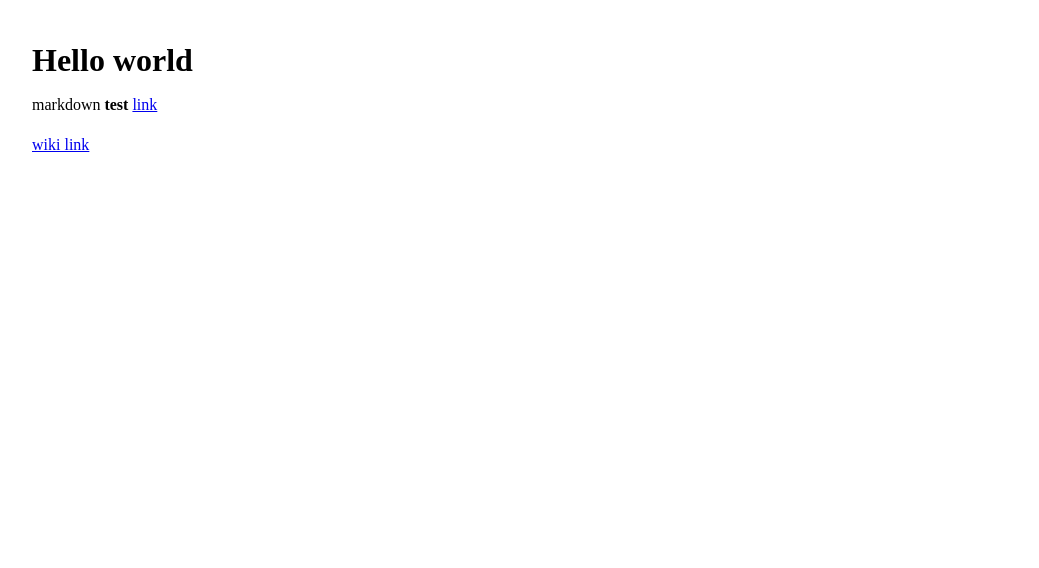
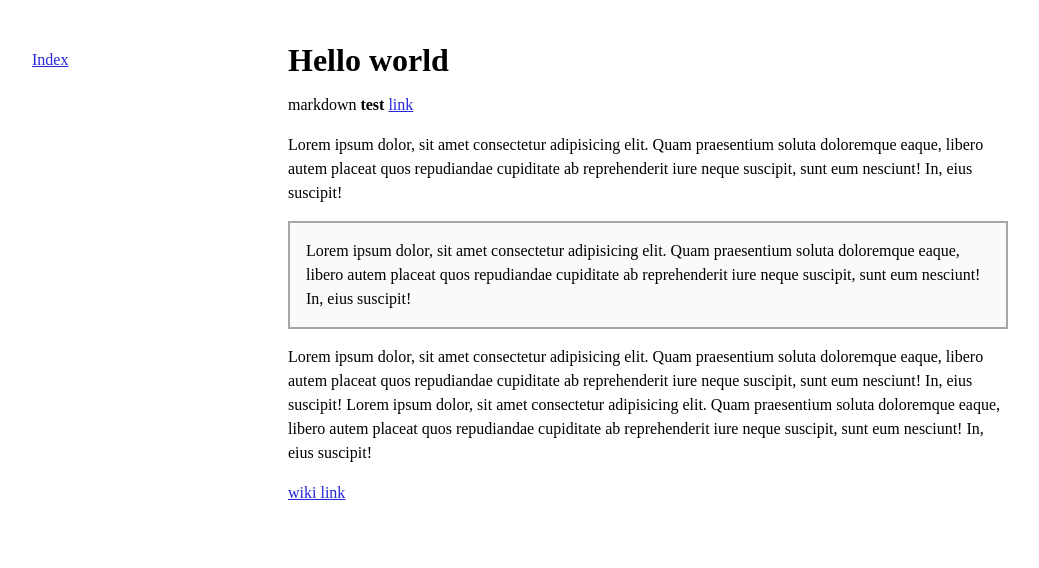
Before and after one commit to nandordevai/markserve, a Flask app: page /Index in a window 1280 px wide. Shown: the top 568 px of the page, without its empty margins (16-1055 px from the left). Run offline with Flask 2, Linux system fonts and the light colour scheme.

Commit message:
show pages, styling

```diff
--- a/data/Index.md
+++ b/data/Index.md
@@ -2,4 +2,12 @@
 
 markdown **test** [link](/test)
 
+Lorem ipsum dolor, sit amet consectetur adipisicing elit. Quam praesentium soluta doloremque eaque, libero autem placeat quos repudiandae cupiditate ab reprehenderit iure neque suscipit, sunt eum nesciunt! In, eius suscipit!
+
+> Lorem ipsum dolor, sit amet consectetur adipisicing elit. Quam praesentium soluta doloremque eaque, libero autem placeat quos repudiandae cupiditate ab reprehenderit iure neque suscipit, sunt eum nesciunt! In, eius suscipit!
+
+Lorem ipsum dolor, sit amet consectetur adipisicing elit. Quam praesentium soluta doloremque eaque, libero autem placeat quos repudiandae cupiditate ab reprehenderit iure neque suscipit, sunt eum nesciunt! In, eius suscipit!
+Lorem ipsum dolor, sit amet consectetur adipisicing elit. Quam praesentium soluta doloremque eaque, libero autem placeat quos repudiandae cupiditate ab reprehenderit iure neque suscipit, sunt eum nesciunt! In, eius suscipit!
+
+
 [[wiki link]]
--- a/server.py
+++ b/server.py
@@ -18,6 +18,12 @@ def get_filename(page):
     return os.path.join(app.config['DATADIR'], page.replace('_', ' ') + '.md')
 
 
+def get_pages():
+    return [file[:-3]
+            for file in sorted(os.listdir(app.config['DATADIR']))
+            if file.endswith('.md')]
+
+
 @ app.route('/', methods=['GET'])
 def index():
     return redirect(url_for('show_page', page='Index'))
@@ -34,7 +40,7 @@ def show_page(page):
         abort(500)
     html = markdown.markdown(content, extensions=[
                              WikiLinkExtension(end_url='')])
-    return render_template('page.html', title=page, content=html)
+    return render_template('page.html', title=page, content=html, pages=get_pages())
 
 
 if __name__ == '__main__':
--- a/static/main.css
+++ b/static/main.css
@@ -1,6 +1,42 @@
 body {
-  padding: 0;
-  margin: 3rem;
+  display: flex;
+  flex-direction: row;
   font-family: "Iowan Old Style", "Apple Garamond", Baskerville, "Times New Roman", "Droid Serif", Times, "Source Serif Pro", serif, "Apple Color Emoji", "Segoe UI Emoji", "Segoe UI Symbol";
   line-height: 150%;
+  padding: 0;
+  margin: 0;
+}
+
+nav,
+main {
+  padding: 3rem;
+}
+
+h1 {
+  margin-top: 0;
+}
+
+nav {
+  width: 10rem;
+}
+nav a {
+  display: block;
+}
+
+a {
+  color: #2626d9;
+}
+
+main {
+  max-width: 45rem;
+}
+
+blockquote {
+  background: #fafafa;
+  border: 2px solid #a6a6a6;
+  margin: 0;
+  padding: 1rem;
+}
+blockquote p {
+  margin: 0;
 }/*# sourceMappingURL=main.css.map */
--- a/static/main.scss
+++ b/static/main.scss
@@ -4,8 +4,45 @@ $system-serif: "Iowan Old Style", "Apple Garamond", Baskerville, "Times New Roma
     "Source Serif Pro", serif, "Apple Color Emoji", "Segoe UI Emoji", "Segoe UI Symbol";
 
 body {
-    padding: 0;
-    margin: 3rem;
+    display: flex;
+    flex-direction: row;
     font-family: $system-serif;
     line-height: 150%;
+    padding: 0;
+    margin: 0;
 }
+
+nav,
+main {
+    padding: 3rem;
+}
+
+h1 {
+    margin-top: 0;
+}
+
+nav {
+    width: 10rem;
+    a {
+        display: block;
+    }
+}
+
+a {
+    color: hsla(240, 70%, 50%, 1);
+}
+
+main {
+    max-width: 45rem;
+}
+
+blockquote {
+    background: hsla(0, 0%, 98%, 1);
+    border: 2px solid hsla(0, 0%, 65%, 1);
+    margin: 0;
+    padding: 1rem;
+
+    p {
+        margin: 0;
+    }
+}
--- a/templates/page.html
+++ b/templates/page.html
@@ -10,7 +10,16 @@
 </head>
 
 <body>
-    {{content|safe}}
+    <nav>
+        {% for page in pages %}
+        <a href="/{{page}}">{{page}}</a>
+        {% endfor %}
+    </nav>
+
+    <main>
+        {{content|safe}}
+    </main>
+
 </body>
 
 </html>
```
Also changed, not shown: 1 other file.
